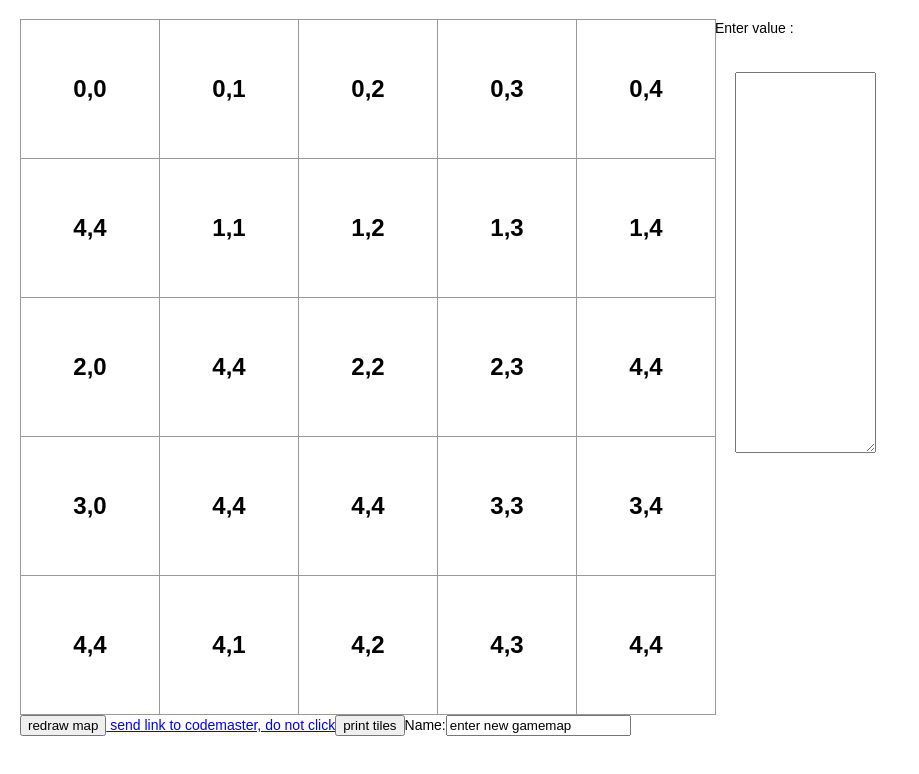
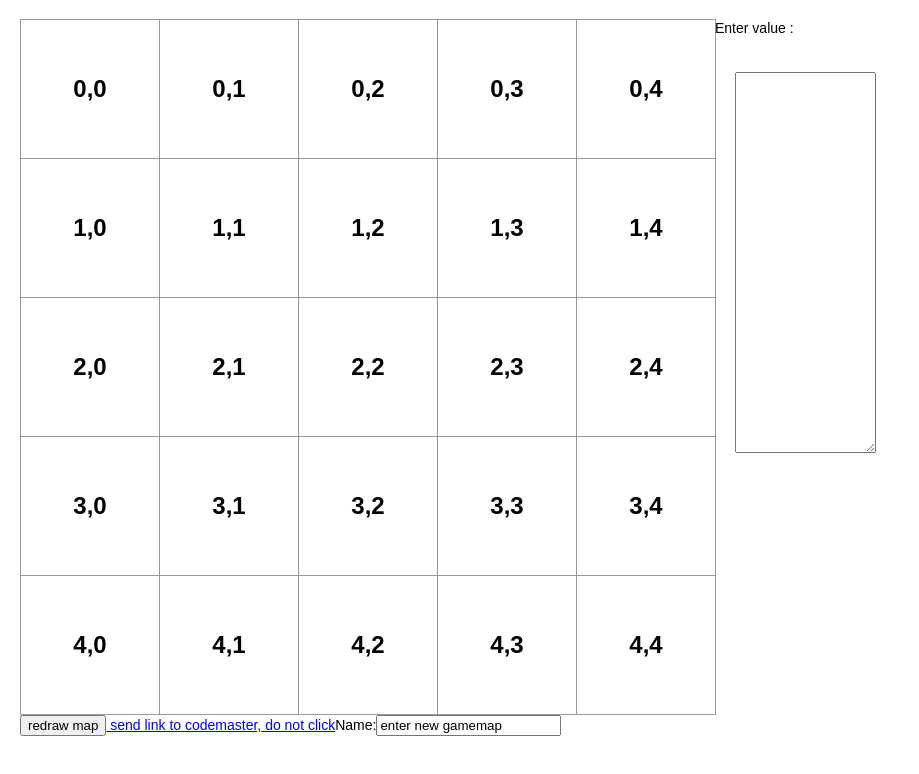
Before and after one commit to adekcz/codenames, a React (Create React App) app: page / in a window 1280 px wide. Shown: the top 774 px of the page, without its empty margins (0-919 px from the left). Built offline with nearby package versions, Linux system fonts and the light colour scheme.

Commit message:
create2darray now creates new objects for default, previously it copied same reference

```diff
--- a/src/App.js
+++ b/src/App.js
@@ -117,7 +117,14 @@ class Textareademo extends React.Component {
 function create2dArray(rows, cols, def=null) {
     let array = Array(rows).fill(null);
     for (let row = 0; row<rows; row++) {
-        array[row] = Array(cols).fill(def);
+        if(typeof def === 'object'){
+            array[row] = [];
+            for(let i = 0; i<cols; i++){
+                array[row][i] = {...def};
+            }
+        } else {
+            array[row] = Array(cols).fill(def);
+        }
     }
     return array;
 
@@ -269,7 +276,9 @@ let App = () => {
         currentColors={currentColors}
         changeColor={changeColor}
         />
+        <div>
         <Textareademo tiles={tiles} setTiles={ (value) => setTiles(value) }    />
+        </div>
         </div>
         <button  onClick={() => {
             setTiles(initGameMap(tiles));
@@ -279,9 +288,6 @@ let App = () => {
         redraw map
         </button>
         <a href={"?gameplan="+getGamePlanCode(tiles)} > send link to codemaster, do not click</a>
-        <button  onClick={() => printArray(tiles, "on print tiles")}>
-        print tiles
-        </button>
         <label>
         Name:
         <input type="text" value={labelForSetGameMapInput} onChange={handleChangeColors} />
```
